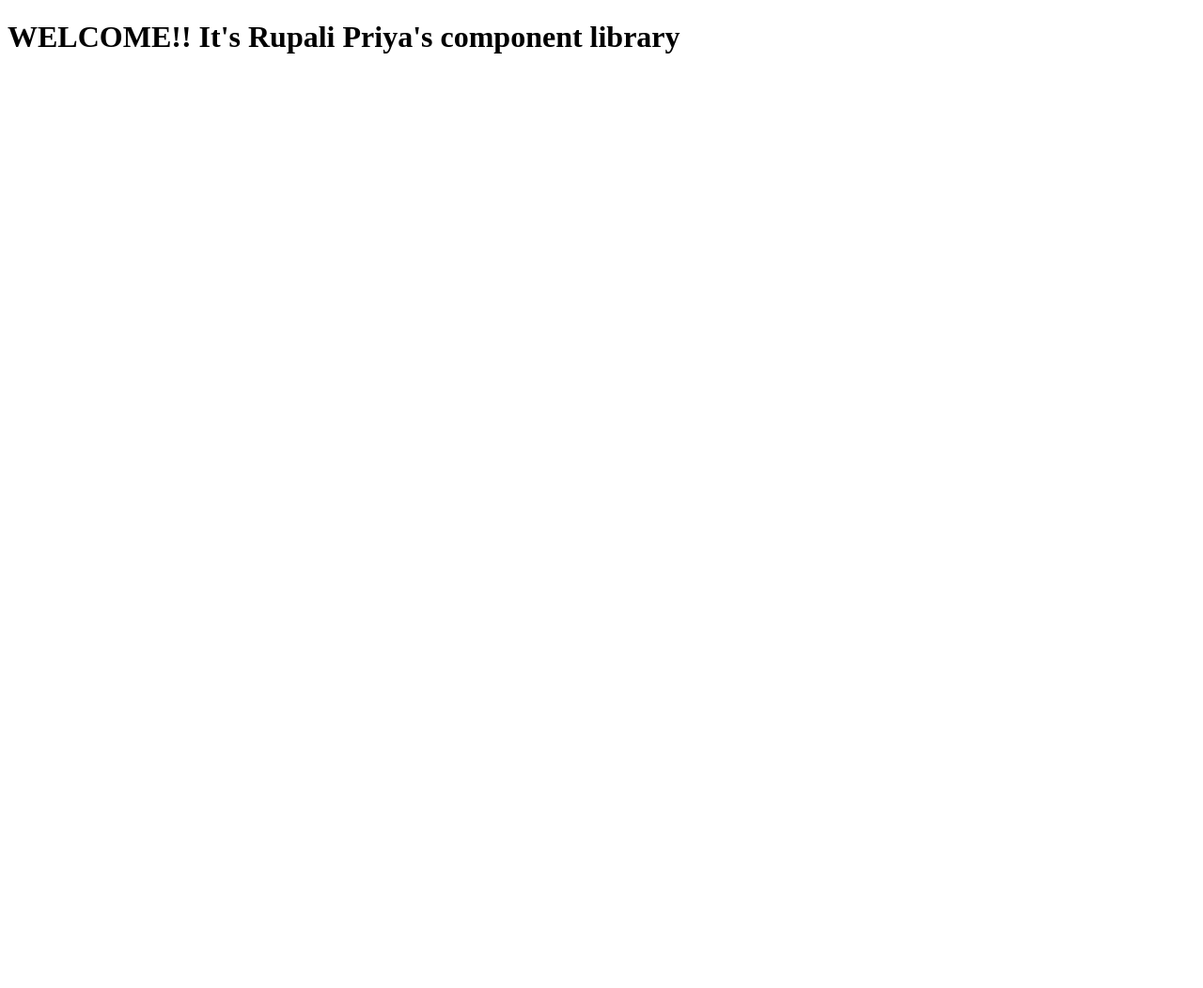
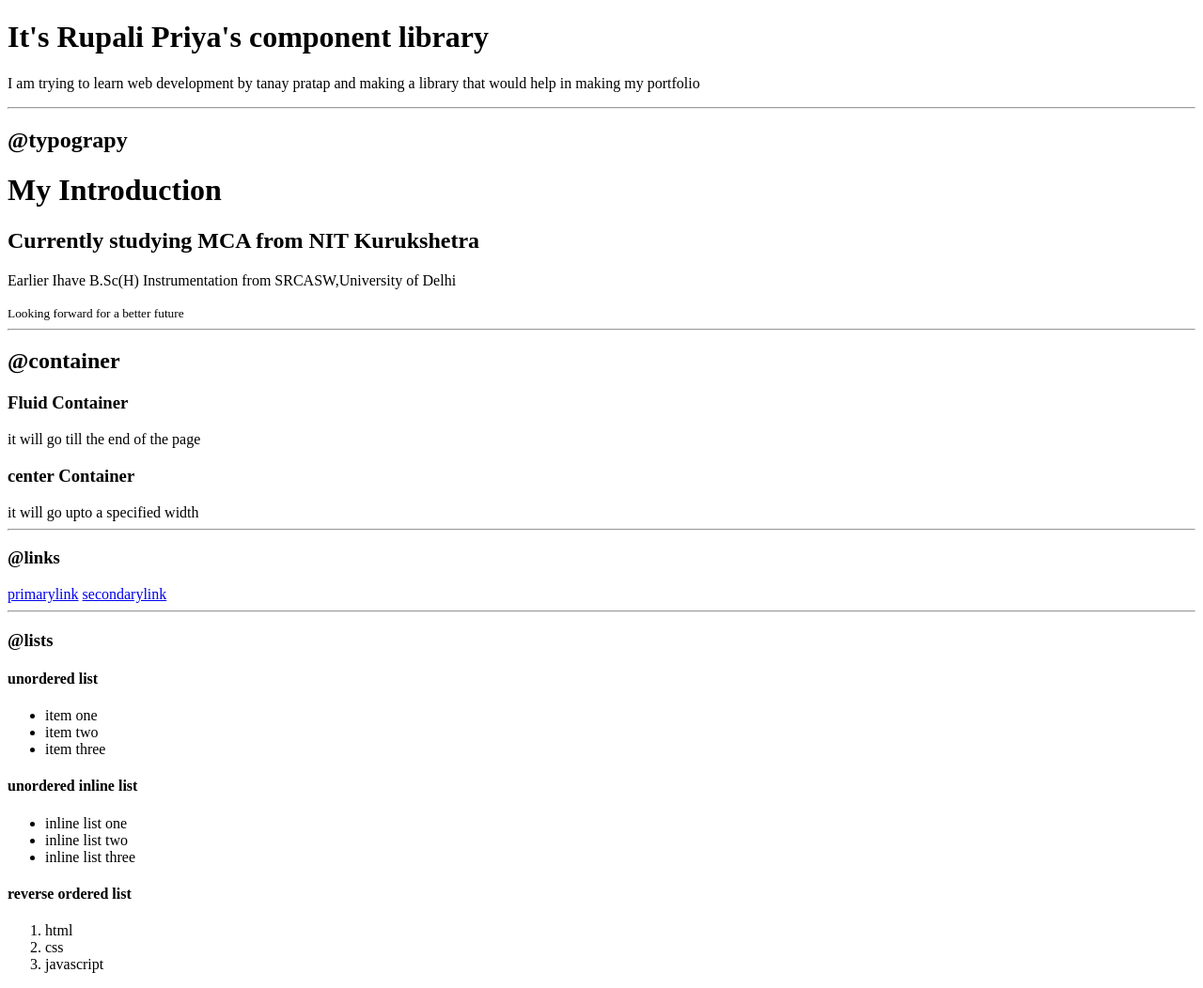
Before and after one commit to RupaliPriya0511/RupaliPriya_Portfolio, a plain HTML site: page index.html in a window 1280 px wide. Shown: the whole page at 94% size. Before the commit the page ends 800 px from the top, so only its background shows below. Drawn offline with Linux system fonts and the light colour scheme.

Commit message:
Update index.html

```diff
--- a/index.html
+++ b/index.html
@@ -6,6 +6,61 @@
     <title>Component libraray for portfolio</title>
 </head>
 <body>
-    <h1>WELCOME!! It's Rupali Priya's component library</h1>
+    <h1> It's Rupali Priya's component library</h1>
+    <p>I am trying to learn web development by tanay pratap and making a library that would help in making my portfolio</p>
+    <hr>
+
+    <h2>@typograpy</h2>
+    <h1>My Introduction</h1>
+    <h2>Currently studying MCA from NIT Kurukshetra</h2>
+    <p>Earlier Ihave B.Sc(H) Instrumentation from SRCASW,University of Delhi</p>
+    <small>Looking forward for a better future</small>
+    <hr>
+
+    <h2>@container</h2>
+    <h3>Fluid Container</h3>
+    <div>it will go till the end of the page</div>
+
+    <h3>center Container</h3>
+    <div>it will go upto a specified width</div>
+    <hr>
+
+    <h3>@links</h3>
+    <a href="/"> primarylink</a>
+    <a href="/">secondarylink</a>
+
+    <hr>
+    <h3>@lists</h3>
+    <h4>unordered list</h4>
+    <ul>
+        <li> item one</li>
+        <li>item two</li>
+        <li>item three</li>
+    </ul>
+
+    <h4>unordered inline list</h4>
+    <ul>
+        <li> inline list one</li>
+        <li>inline list two</li>
+        <li>inline list three </li>
+    </ul>
+
+    <h4>reverse ordered list</h4>
+    <ol>
+        <li>html</li>
+        <li>css</li>
+        <li>javascript</li>
+    </ol>
+
+
+
+
+
+
+
+
+
+
+
 </body>
 </html>
```
